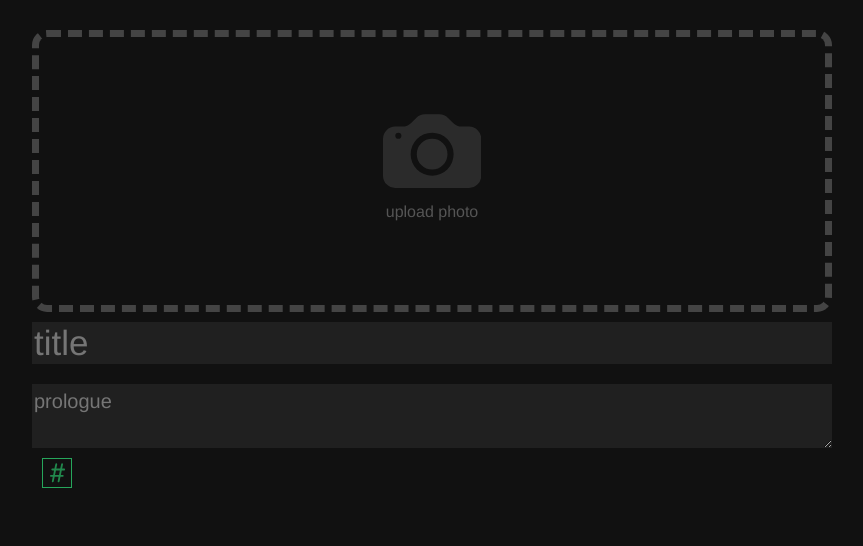
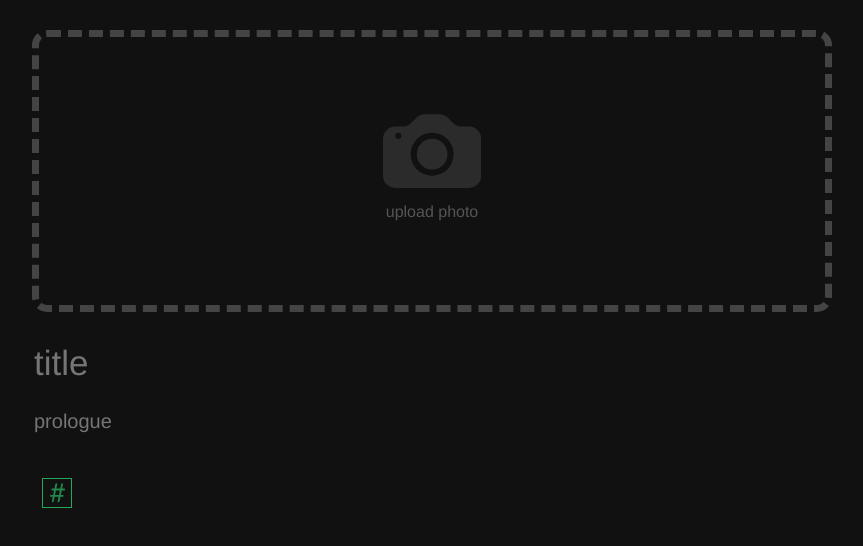
Before and after one commit to okuxxbos20/sick-poker-timer, a Vue app: page /form in a window 1280 px wide. Shown: the top 546 px of the page, without its empty margins (208-1071 px from the left). Built offline with nearby package versions, Linux system fonts and the light colour scheme; a web font is replaced by a local one.

Commit message:
minor change

```diff
--- a/src/assets/icons/HashtagIcon.vue
+++ b/src/assets/icons/HashtagIcon.vue
@@ -19,7 +19,7 @@ export default {
   margin: 0 10px;
   transition: 200ms;
   path {
-    fill: var(--currentTheme);
+    // fill: var(--currentTheme);
     opacity: 0.8;
     &:hover { opacity: 1.0; }
   }
--- a/src/components/Form/index.vue
+++ b/src/components/Form/index.vue
@@ -19,8 +19,9 @@
         cols="20"
         placeholder="prologue"
       ></textarea>
-      <div class="tags-form">
-        <HashtagIcon class="hashtag-icon"/>
+      <div class="tags-form" @click="openTagsForm()">
+        <HashtagIcon class="hashtag-icon" />
+        <input v-if="isTagsOpen" type="text">
       </div>
     </form>
     <div class="preview">
@@ -39,6 +40,7 @@ export default {
   components: { PhotoIcon, HashtagIcon },
   data() {
     return {
+      isTagsOpen: false,
       articleData: {
         title: '',
         author: '',
@@ -47,6 +49,12 @@ export default {
         tags: [],
         index: []
       }
+    }
+  },
+  methods: {
+    openTagsForm() {
+      console.log('open tags form!');
+      this.isTagsOpen = true;
     }
   }
 }
@@ -77,9 +85,9 @@ export default {
       p { color: #555; }
     }
     .input {
-      color: #aaa;
+      color: #666;
       background: #202020;
-      // background: transparent;
+      background: transparent;
       border: none;
       margin: 10px 0;
       &:focus { outline: none; }
@@ -87,22 +95,30 @@ export default {
     .title-form {
       height: 42px;
       font-size: 35px;
+      margin-top: 30px;
     }
     .prologue-form {
       font-size: 20px;
+      resize: none;
     }
     .tags-form {
       display: flex;
       flex-direction: row;
       .hashtag-icon {
+        color: var(--currentTheme);
         width: 30px;
         height: 30px;
         border: 1px solid var(--currentTheme);
+        transition: 500ms;
         &:hover {
+          color: #111;
           background: var(--currentTheme);
-          color: #fff;
+          border: none;
           cursor: pointer;
         }
+      }
+      input {
+        border: 1px solid #eee;
       }
     }
   }
```
